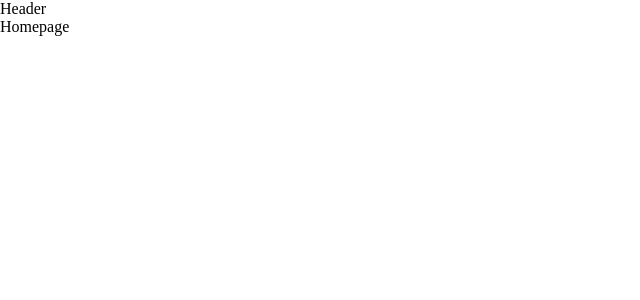
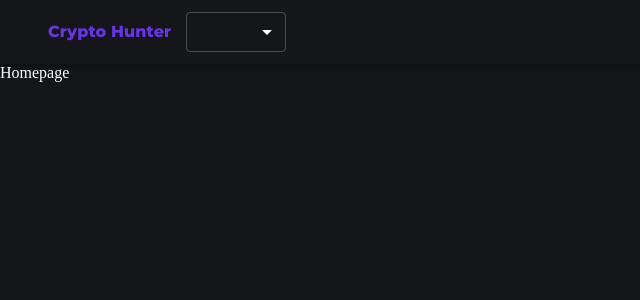
Before and after one commit to brunocotto/crypto-hunter, a React (Vite) app: page / in a window 1280 px wide. Shown: the top 300 px of the page, without its empty margins (0-640 px from the left). Built offline with nearby package versions, Linux system fonts and the light colour scheme.

Commit message:
mais alguns itens criados no componente Header

```diff
--- a/src/App.jsx
+++ b/src/App.jsx
@@ -1,14 +1,27 @@
+import './App.css'
+import { makeStyles } from '@material-ui/core/styles'
 import { BrowserRouter, Route, Routes } from 'react-router-dom'
-import './App.css'
 import Header from './components/Header'
 import CoinPage from './pages/coinPage'
 import Homepage from './pages/Homepage'
 
+
+
+  const useStyles = makeStyles({
+    App: {
+      minHeight: "100vh",
+      backgroundColor: "#14161a",
+      color: "white",
+    },
+  });
+
 export default function App() {
+
+  const classes = useStyles();
 
   return (
     <BrowserRouter>
-      <div>
+      <div className={classes.App}>
         <Header />
         <Routes>
           <Route path='/' element={ <Homepage /> } exact />
--- a/src/components/Header.jsx
+++ b/src/components/Header.jsx
@@ -1,10 +1,51 @@
+import { AppBar, Container, createTheme, makeStyles, MenuItem, Select, ThemeProvider, Toolbar, Typography } from "@material-ui/core";
 import React from "react";
+import { Link } from "react-router-dom";
+
+const useStyles = makeStyles({
+  title: {
+    flex: 1,
+    color: "#6833e4",
+    fontFamily: "Montserrat",
+    fontWeight: "bold",
+    cursor: "pointer",
+  },
+});
 
 export default function Header() {
 
+  const classes = useStyles();
+
+  const darkTheme = createTheme({
+    palette: {
+      primary: {
+        main: "#fff",
+      },
+      type: "dark",
+    },
+  });
+
     return (
-      <div>
-        <p>Header</p>
-      </div>
+      <ThemeProvider theme={darkTheme}>
+        <AppBar color="transparent" position="static">
+          <Container>
+            <Toolbar>
+              <Link to={"/"}>
+                <Typography className={classes.title}>Crypto Hunter</Typography>
+              </Link>
+              <Select
+              variant="outlined"
+              style={{
+                width: 100,
+                height: 40,
+                marginLeft: 15,
+              }}>
+                <MenuItem value={"USD"}>USD</MenuItem>
+                <MenuItem value={"BRL"}>BRL</MenuItem>
+              </Select>
+            </Toolbar>
+          </Container>
+        </AppBar>
+      </ThemeProvider>
     )
   }
```
